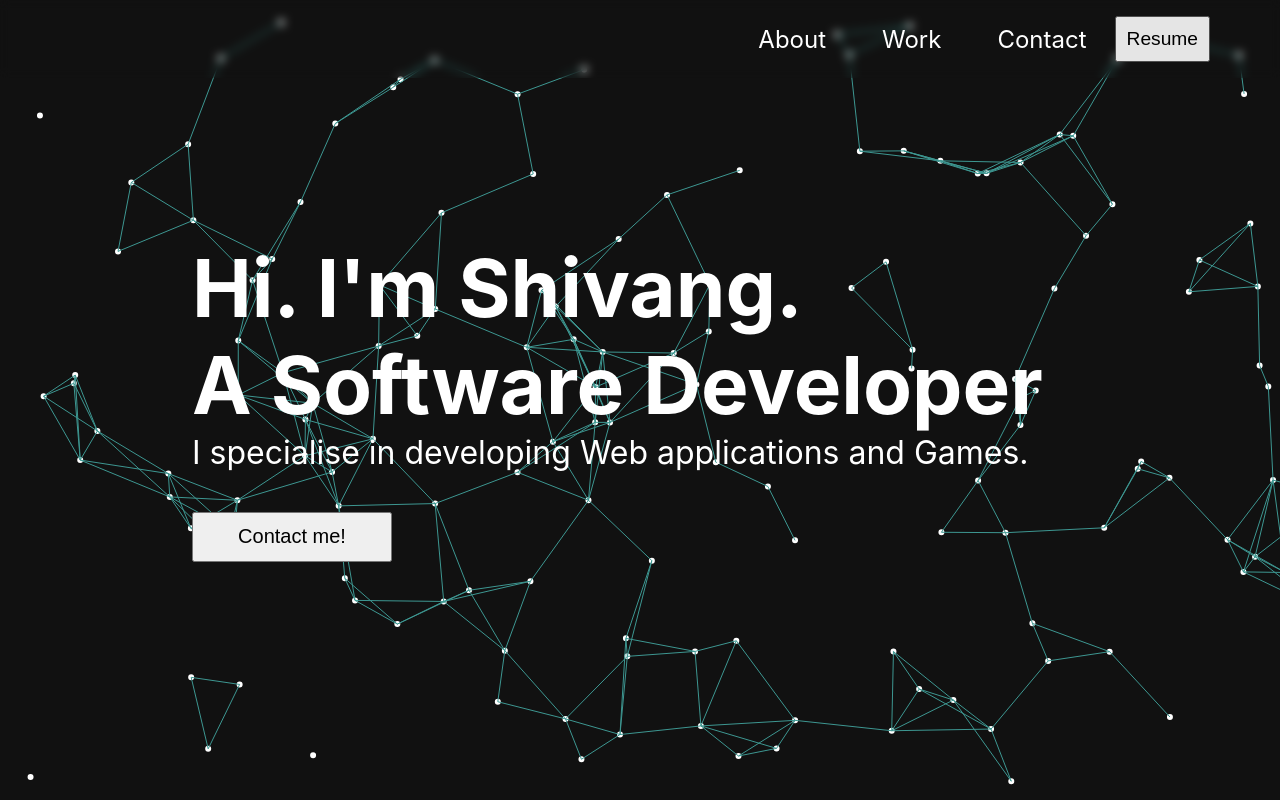
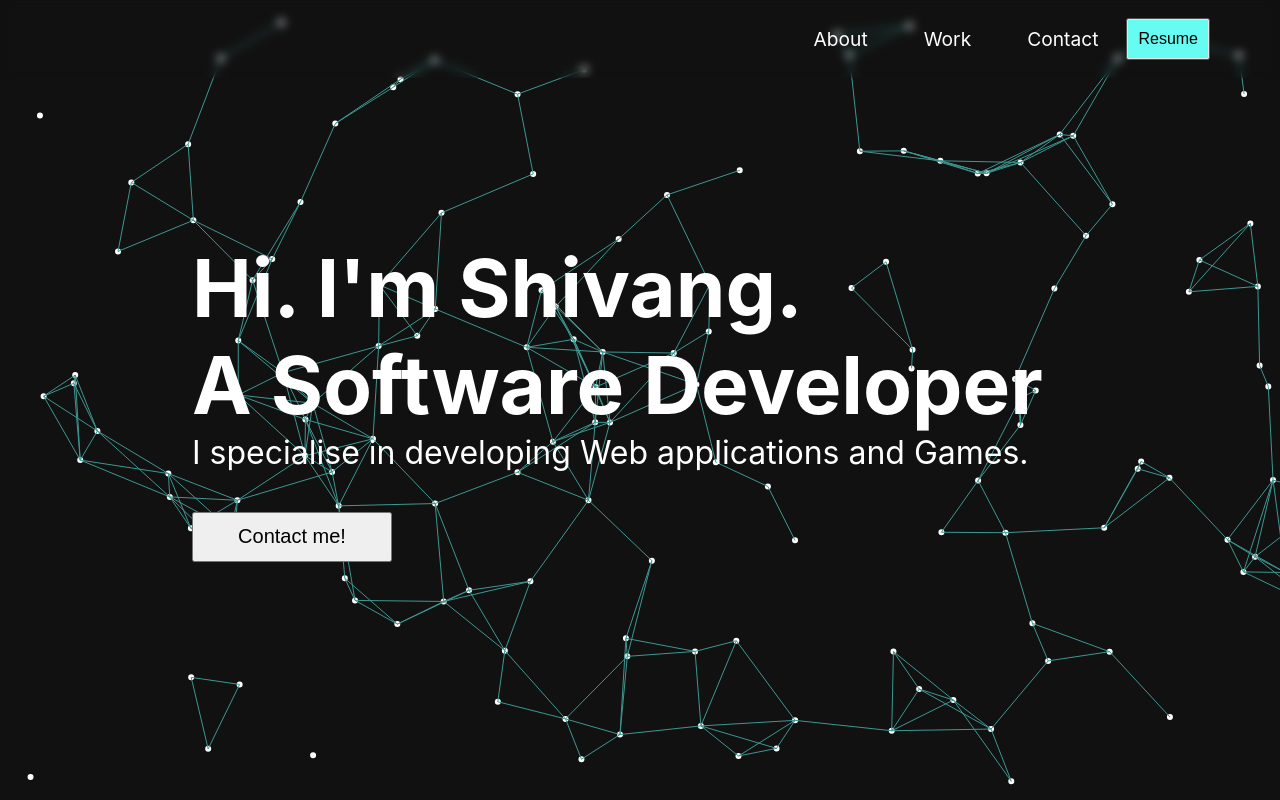
Before and after one commit to ShivangMishra/ShivangMishra.github.io, a React (Create React App) app: page / in a window 1280 px wide. In both pictures the pointer is over the button "Resume". Shown: the top 800 px of the page. Built offline with nearby package versions, Linux system fonts and the light colour scheme.

Commit message:
new layout

```diff
--- a/src/components/navbar/Navbar.css
+++ b/src/components/navbar/Navbar.css
@@ -28,12 +28,16 @@
 
 .navbar li {
   padding: 0 28px;
+  font-size: 1.2rem;
 }
 
 .navbar button {
   padding: 10px 10px;
-  font-size: 1.2rem;
-  /* border-radius: 10px; */
+  font-size: 1rem;
+}
+
+.navbar button:hover {
+  box-shadow: inset 5rem 0 0 0 var(--light-blue);
 }
 
 .sticky {
@@ -51,16 +55,14 @@
 .link {
   color: var(--link-color);
   text-decoration: none;
-  font-size: 1.5rem;
 }
 
 .link:hover {
-  color: var(--link-active-color);
+  color: var(--link-hover-color);
 }
 
 .link-active {
   text-decoration: none;
-  font-size: 1.5rem;
   color: var(--link-active-color);
 }
 
```
